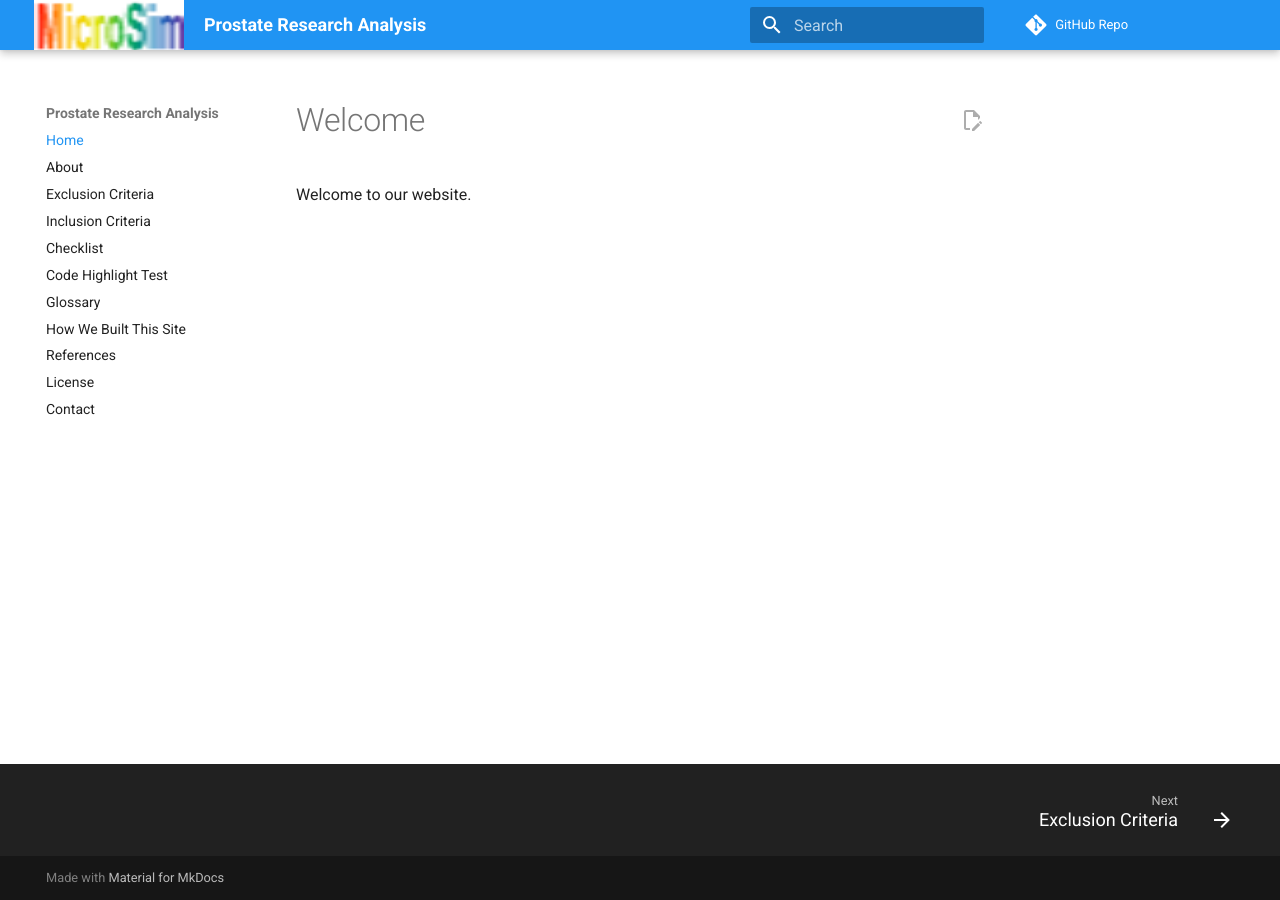
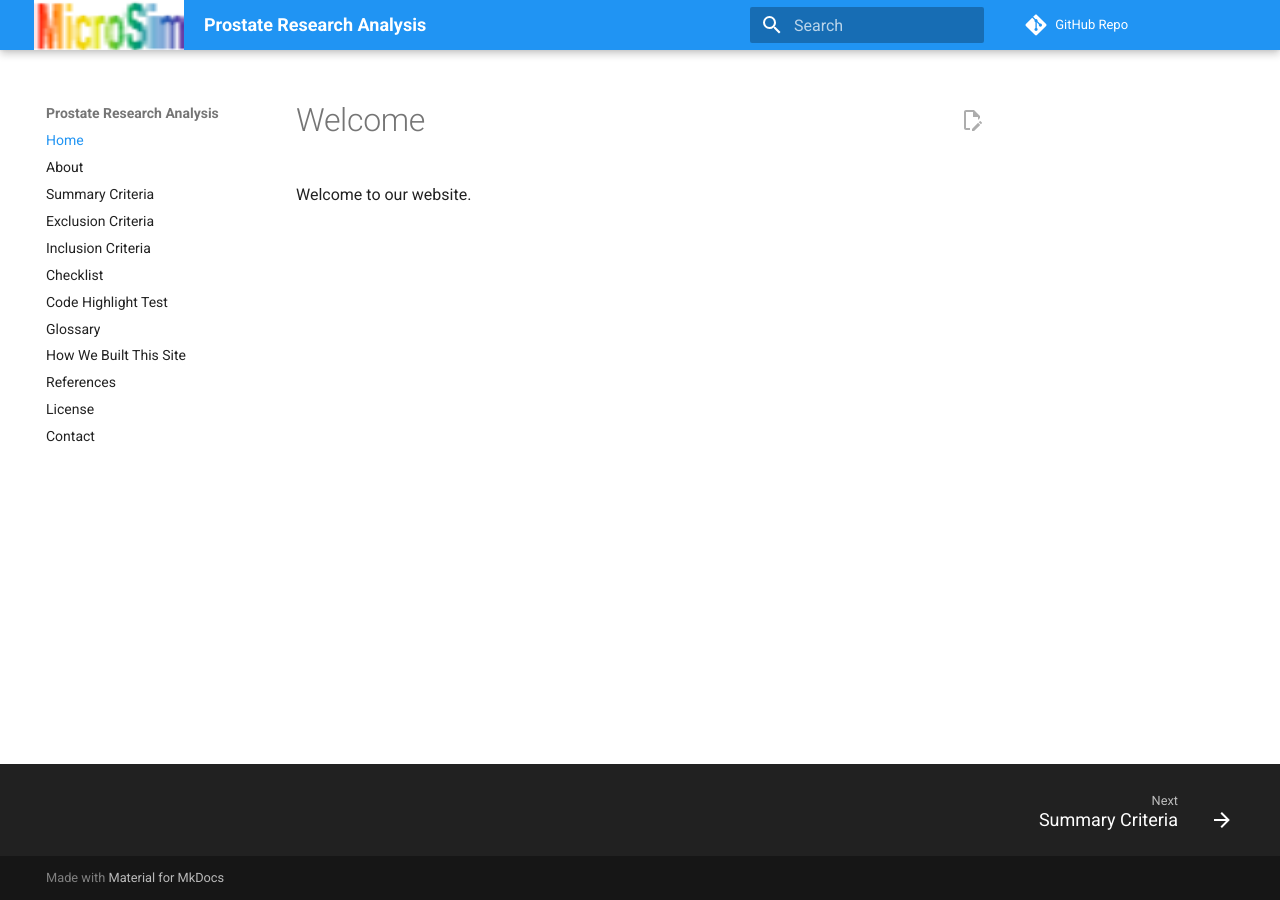
Before and after one commit to dmccreary/prostate-research-analysis, an MkDocs documentation site: the page built from docs/index.md, in a window 1280 px wide. Built offline with MkDocs 1.6.1 and Material for MkDocs 9.7.7, drawn with Linux system fonts in a browser that asks for light colours; comment, search, counter and statistics services are not loaded.

Commit message:
updating content

```diff
--- a/mkdocs.yml
+++ b/mkdocs.yml
@@ -9,6 +9,7 @@ edit_uri: 'blob/master/docs'
 nav:
   - Home: index.md
   - About: about.md
+  - Summary Criteria: summary-criteria.md
   - Exclusion Criteria: exclusion-criteria.md
   - Inclusion Criteria: inclusion-criteria.md
   - Checklist: checklist.md
```
